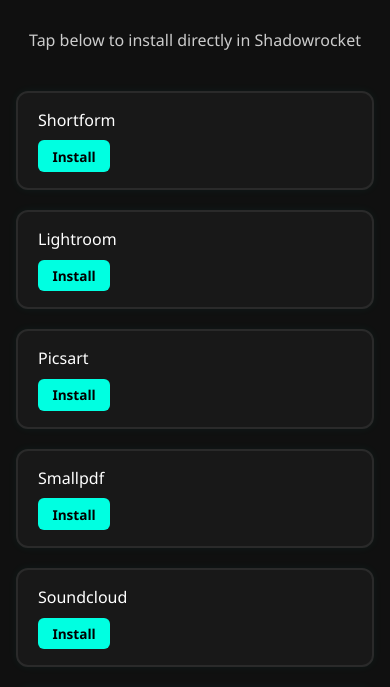
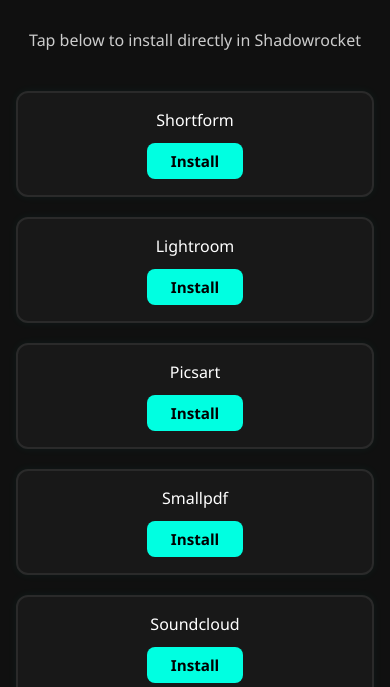
Before and after one commit to lonely0712/Scripts, a plain HTML site: page index.html in a window 390 px wide. Shown: the part 155-842 px from the top of the page. Drawn offline with Linux system fonts and the light colour scheme.

Commit message:
Revert "Update index.css"
This reverts commit 1bf583ccb2df9bf52c029ecde4714c59bcace850.

```diff
--- a/index.css
+++ b/index.css
@@ -63,15 +63,12 @@
   background-color: #00ffe1;
   color: #000;
   text-decoration: none;
-  padding: 0.4rem 0.9rem;
-  border-radius: 6px;
+  padding: 0.5rem 1rem;
+  border-radius: 8px;
   font-weight: bold;
-  font-size: 0.85rem;
+  font-size: 0.95rem;
   transition: background-color 0.2s;
-  max-width: 100%;
   white-space: nowrap;
-  overflow: hidden;
-  text-overflow: ellipsis;
 }
 
 .install-button:hover {
@@ -79,20 +76,20 @@
 }
 
 @media (max-width: 600px) {
-    .module-item {
+  .module-item {
     flex-direction: column;
-    align-items: flex-start;
-    gap: 0.6rem;
+    align-items: stretch;
+    gap: 0.75rem;
   }
-
-  .install-button {
-    align-self: flex-start;
-    width: auto;
-    max-width: 100%;
-  }
-}
 
   .module-title {
     text-align: center;
     max-width: 100%;
   }
+
+  .install-button {
+    width: auto;
+    align-self: center;
+    padding: 0.5rem 1.5rem;
+  }
+}
```
